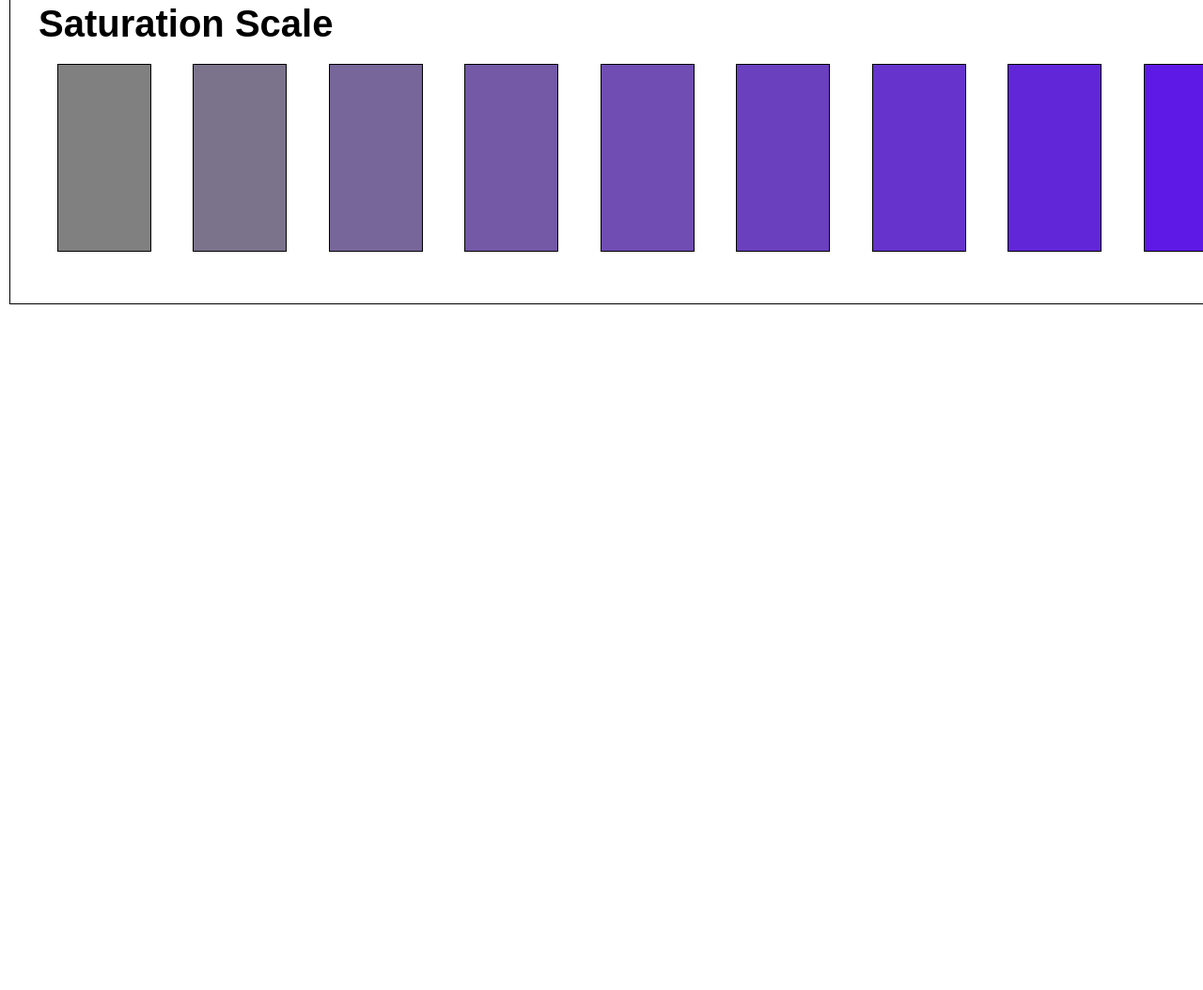
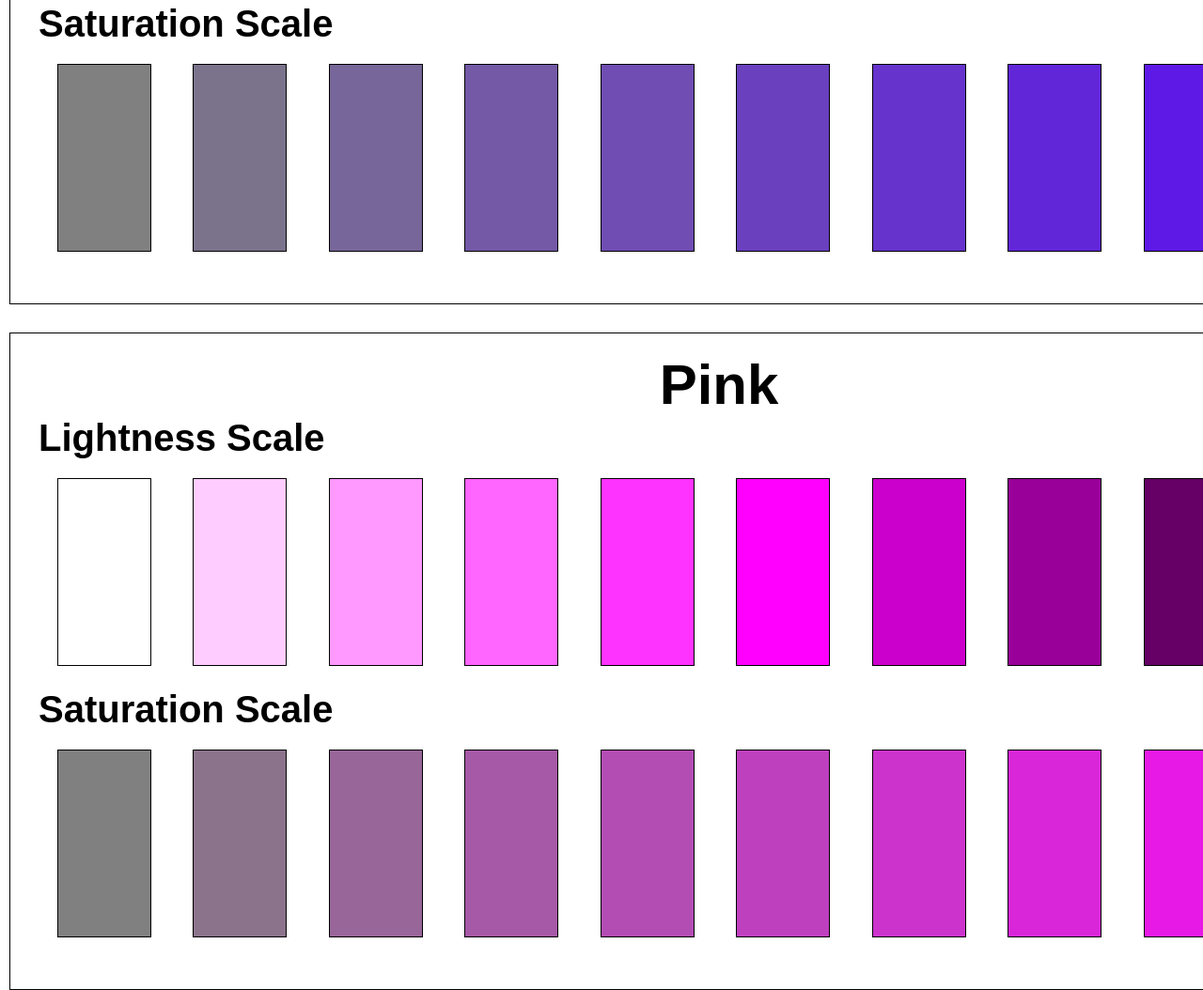
Before and after one commit to meow-mars/colour-palette.github.io, a plain HTML site: page index.html in a window 1280 px wide. Shown: the part 5026-6080 px from the top of the page at 94% size. Before the commit the page ends 5350 px from the top, so only its background shows below. Drawn offline with Linux system fonts and the light colour scheme.

Commit message:
Updated index.html

```diff
--- a/index.html
+++ b/index.html
@@ -220,5 +220,34 @@
                 <div class="box" id="pu-s-10"></div>
             </div>
     </section>
+    <section class="Pink">
+        <h2>Pink</h2>
+        <h3>Lightness Scale</h3>
+            <div class="pi-lightness">
+                <div class="box" id="pi-l-100"></div>
+                <div class="box" id="pi-l-90"></div>
+                <div class="box" id="pi-l-80"></div>
+                <div class="box" id="pi-l-70"></div>
+                <div class="box" id="pi-l-60"></div>
+                <div class="box" id="pi-l-50"></div>
+                <div class="box" id="pi-l-40"></div>
+                <div class="box" id="pi-l-30"></div>
+                <div class="box" id="pi-l-20"></div>
+                <div class="box" id="pi-l-10"></div>
+            </div>
+        <h3>Saturation Scale</h3>
+            <div class="pi-sat"></div>
+                <div class="box" id="pi-s-100"></div>
+                <div class="box" id="pi-s-90"></div>
+                <div class="box" id="pi-s-80"></div>
+                <div class="box" id="pi-s-70"></div>
+                <div class="box" id="pi-s-60"></div>
+                <div class="box" id="pi-s-50"></div>
+                <div class="box" id="pi-s-40"></div>
+                <div class="box" id="pi-s-30"></div>
+                <div class="box" id="pi-s-20"></div>
+                <div class="box" id="pi-s-10"></div>
+            </div>
+    </section>
 </body>
 </html>
```
